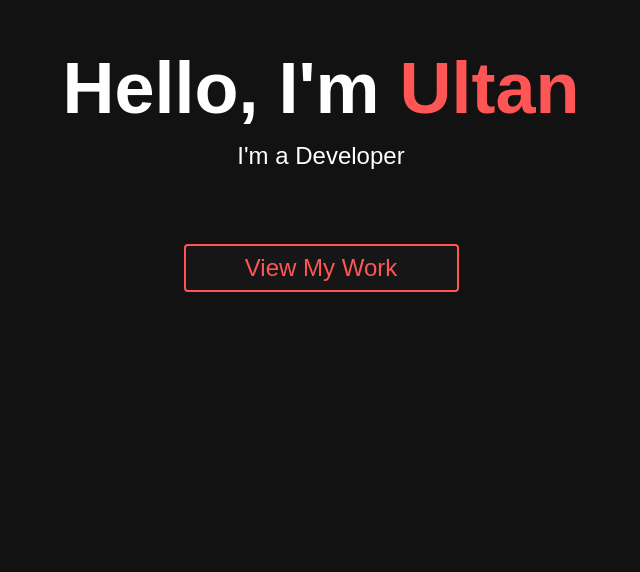
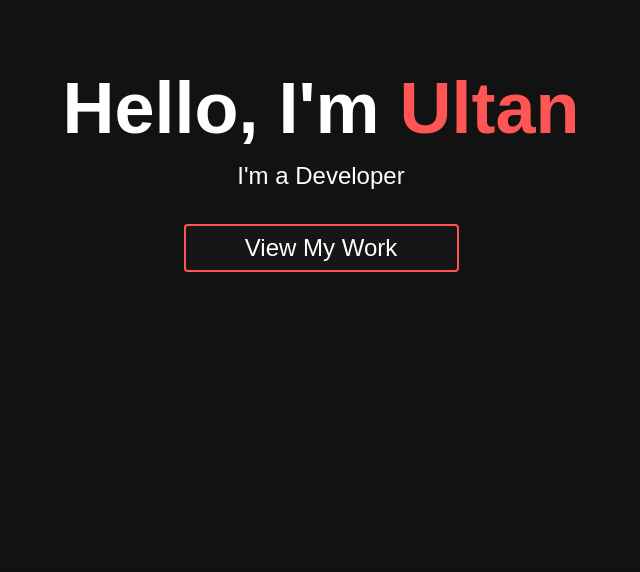
Before and after one commit to u-mcn/mcnabola, a Next.js app: page /ultan in a window 1280 px wide. Shown: the part 228-800 px from the top of the page, without its empty margins (319-959 px from the left). Built offline with nearby package versions, Linux system fonts and the light colour scheme.

Commit message:
Added New Buttons

```diff
--- /dev/null
+++ b/components/button.css
@@ -0,0 +1,142 @@
+*, *::before, *::after {
+  box-sizing: border-box;
+}
+
+body {
+  display: flex;
+  justify-content: center;
+  align-items: center;
+  flex-wrap: wrap;
+  margin: 0;
+}
+
+button {
+  margin: 1rem;
+}
+
+.btn {
+  background-color: var(--background-color);
+  color: #222;
+  padding: .5em 1em;
+  border: none;
+  outline: none;
+  position: relative;
+  cursor: pointer;
+
+  /* --background-color: #E3E3E3; */
+  --border-size: 2px;
+  --accent-color: #0AF;
+}
+
+.btn.btn-border-pop::before {
+  content: '';
+  position: absolute;
+  top: 0;
+  left: 0;
+  right: 0;
+  bottom: 0;
+  z-index: -1;
+  border: var(--border-size) solid var(--background-color);
+  transition: top, left, right, bottom, 100ms ease-in-out;
+}
+
+.btn.btn-border-pop:hover::before,
+.btn.btn-border-pop:focus::before {
+  top: calc(var(--border-size) * -2);
+  left: calc(var(--border-size) * -2);
+  right: calc(var(--border-size) * -2);
+  bottom: calc(var(--border-size) * -2);
+}
+
+
+
+
+.btn.btn-background-slide::before {
+  content: '';
+  position: absolute;
+  top: 0;
+  left: 0;
+  bottom: 0;
+  right: 0;
+  z-index: -1;
+  background-color: var(--accent-color);
+
+  transition: transform 300ms ease-in-out;
+  transform: scaleY(0);
+  transform-origin: bottom;
+}
+
+.btn.btn-background-slide:hover::before,
+.btn.btn-background-slide:focus::before {
+  transform: scaleY(1);
+}
+
+.btn.btn-background-slide {
+  transition: color 300ms ease-in-out;
+  z-index: 1;
+
+}
+
+
+.btn.btn-background-slide:hover,
+.btn.btn-background-slide:focus {
+  color: white;
+}
+
+
+
+
+
+.btn.btn-background-circle::before {
+  content: '';
+  position: absolute;
+  top: 0;
+  left: 0;
+  right: 0;
+  bottom: 0;
+  z-index: -1;
+  background-color: var(--background-color);
+  border-radius: 50%;
+  transition: transform 500ms ease-in-out;
+
+  transform: scale(1.5);
+}
+
+.btn.btn-background-circle:hover::before,
+.btn.btn-background-circle:focus::before {
+  transform: scale(0);
+}
+
+.btn.btn-background-circle {
+  z-index: 1;
+  overflow: hidden;
+  background-color: var(--accent-color);
+  transition: color 500ms ease-in-out;
+}
+
+.btn.btn-background-circle:hover,
+.btn.btn-background-circle:focus {
+  color: white;
+}
+
+
+
+
+
+.btn.btn-border-underline::before {
+  content: '';
+  position: absolute;
+  left: 0;
+  right: 0;
+  bottom: 0;
+  height: var(--border-size);
+  background-color: var(--accent-color);
+  transition: transform 300ms ease-in-out;
+
+  transform: scaleX(0);
+}
+
+.btn.btn-border-underline:hover::before,
+.btn.btn-border-underline:focus::before {
+  transform: scaleX(1);
+}
--- a/components/buttons.tsx
+++ b/components/buttons.tsx
@@ -1,34 +1,51 @@
 'use client';
 
 import Link from 'next/link';
+import clsx from 'clsx';
+import './button.css';
 
 interface ButtonProps {
   text: string;
   href: string;
-  themeColor: string;
+  themeColor?: string;
+  variant?: 'home' | 'select' | 'action';
 }
 
-export default function Button({ text, href, themeColor }: ButtonProps) {
+export default function Button({
+  text,
+  href,
+  themeColor = '#ff4d5a',
+  variant = 'home',
+}: ButtonProps) {
+  const baseStyles =
+    'inline-flex items-center justify-center border-2 font-medium cursor-pointer transition duration-200';
+
+  const stylesByVariant = {
+    home: clsx(
+      baseStyles,
+      'w-[275px] h-[48px] text-[24px] rounded-sm hover:opacity-80',
+      'bg-[rgba(26,26,26,0.6)]'
+    ),
+    select: clsx(
+      baseStyles,
+      'w-[300px] h-[60px] text-xl rounded-md hover:scale-105'
+    ),
+    action: 'btn btn-background-slide text-sm px-4 py-2'
+  };
+
   return (
     <Link href={href}>
       <div
+        className={stylesByVariant[variant]}
         style={{
-        color: themeColor,
+          color: 'white',
           borderColor: themeColor,
-        backgroundColor: 'rgba(26, 26, 26, 0.6)',
           fontFamily: 'Montserrat, sans-serif',
+          ...(variant === 'action' && { borderBottom: `2px solid ${themeColor}` }),
+          ...(variant === 'action' && { '--accent-color': themeColor } as React.CSSProperties),
         }}
-      className="w-[275px] h-[48px] mt-10 border-2 rounded-sm text-[24px] font-medium flex items-center justify-center gap-2 cursor-pointer transition hover:opacity-80"
       >
         {text}
-      {/* <svg
-        className="w-6 h-6"
-        xmlns="http://www.w3.org/2000/svg"
-        viewBox="0 0 24 24"
-        fill="currentColor"
-      >
-        <path d="M11.293 5.707l5.293 5.293h-11.586c-0.552 0-1 0.448-1 1s0.448 1 1 1h11.586l-5.293 5.293c-0.391 0.391-0.391 1.024 0 1.414s1.024 0.391 1.414 0l7-7c0.092-0.092 0.166-0.202 0.217-0.324 0.101-0.245 0.101-0.521 0-0.766-0.049-0.118-0.121-0.228-0.217-0.324l-7-7c-0.391-0.391-1.024-0.391-1.414 0s-0.391 1.024 0 1.414z" />
-      </svg> */}
       </div>
     </Link>
   );
--- a/components/home.tsx
+++ b/components/home.tsx
@@ -18,7 +18,12 @@ export default function Home({ name, title, buttonText, buttonLink, themeColor }
       </h1>
       <h2 className="text-2xl font-light mb-8">{title}</h2>
 
-      <Button text={buttonText} href={buttonLink} themeColor={themeColor} />
+      <Button
+      text={buttonText}
+      href={buttonLink}
+      themeColor={themeColor}
+      variant="home"
+      />
     </section>
   );
 }
--- a/package.json
+++ b/package.json
@@ -9,6 +9,7 @@
     "lint": "next lint"
   },
   "dependencies": {
+    "clsx": "^2.1.1",
     "emailjs-com": "^3.2.0",
     "next": "15.3.1",
     "react": "^19.0.0",
```
Also changed, not shown: todo.txt (added), 1 other file (tests, documents, lock files or other folders). Lines whose indentation alone changed are shown as unchanged.
